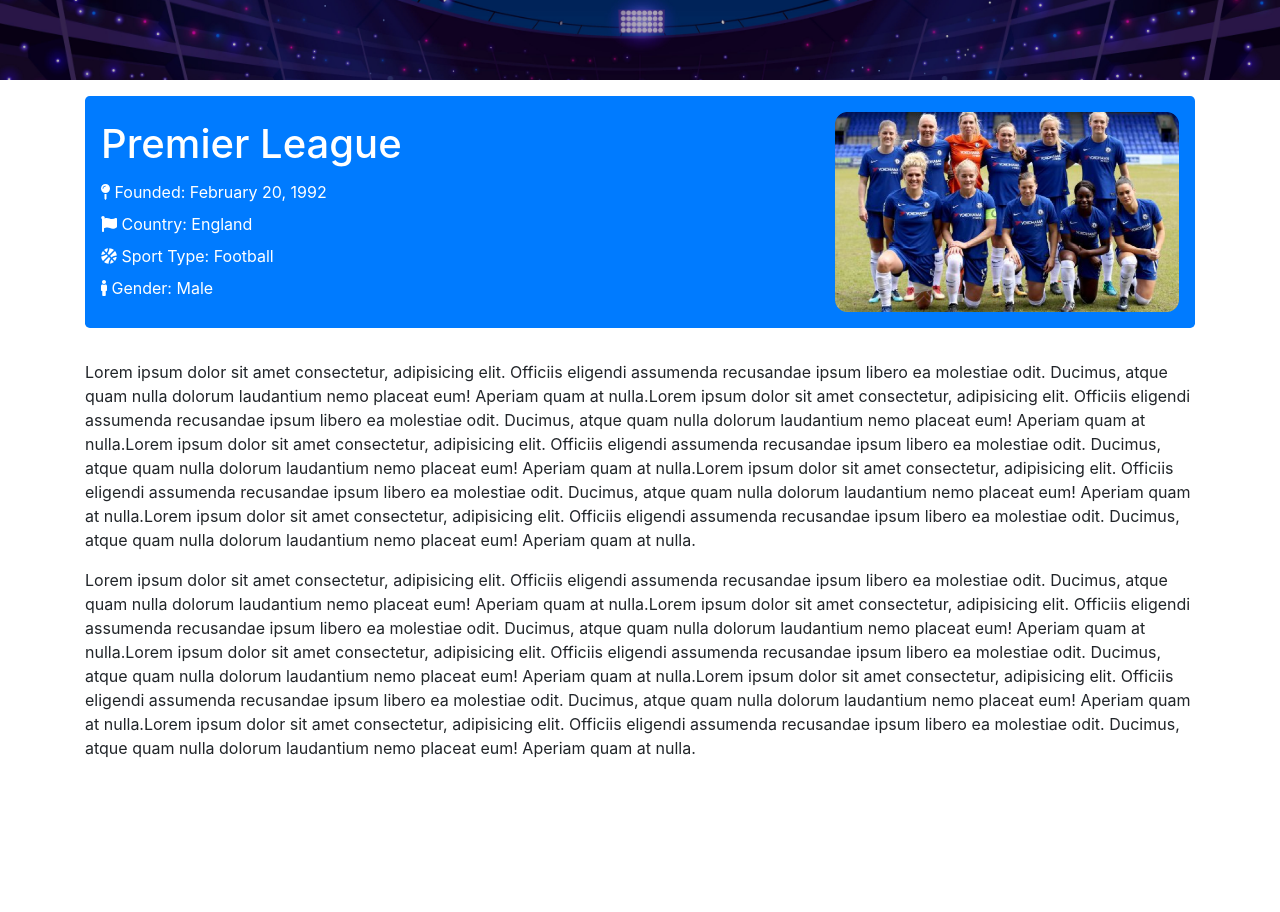
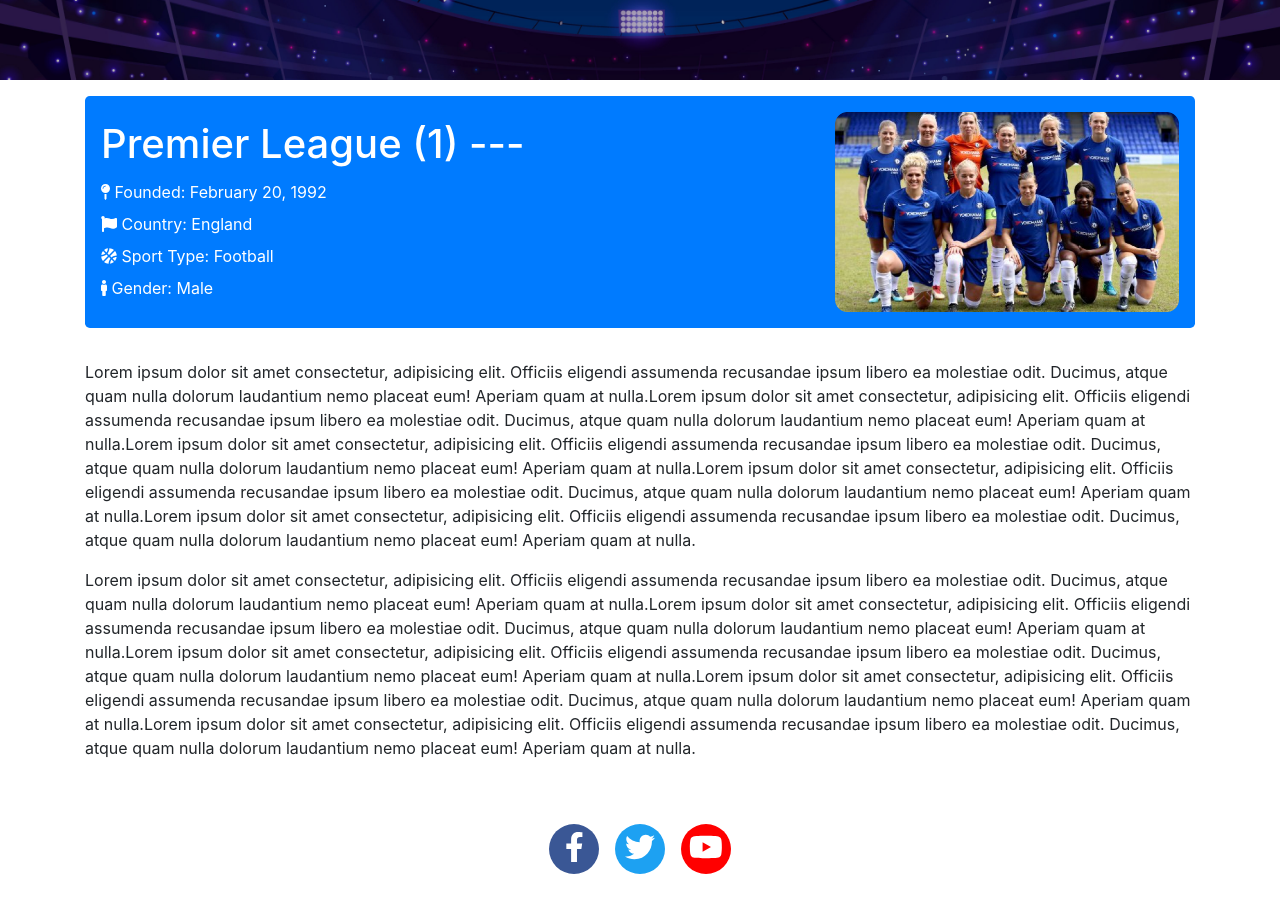
Before and after one commit to tanvir8321/sports-zone, a React (Create React App) app: page /league/1 in a window 1280 px wide. Shown: the part 220-1132 px from the top of the page. Before the commit the page ends 996 px from the top, so only its background shows below. Built offline with nearby package versions, Linux system fonts and the light colour scheme; no server answers.

Commit message:
dynamic route

```diff
--- a/package.json
+++ b/package.json
@@ -4,6 +4,8 @@
   "private": true,
   "dependencies": {
     "@fortawesome/fontawesome-svg-core": "^1.2.35",
+    "@fortawesome/free-brands-svg-icons": "^5.15.3",
+    "@fortawesome/free-regular-svg-icons": "^5.15.3",
     "@fortawesome/free-solid-svg-icons": "^5.15.3",
     "@fortawesome/react-fontawesome": "^0.1.14",
     "@testing-library/jest-dom": "^5.14.1",
@@ -13,6 +15,7 @@
     "react": "^17.0.2",
     "react-bootstrap": "^1.6.1",
     "react-dom": "^17.0.2",
+    "react-router-dom": "^5.2.0",
     "react-scripts": "4.0.3",
     "web-vitals": "^1.1.2"
   },
--- a/src/App.js
+++ b/src/App.js
@@ -1,19 +1,33 @@
-import Header from "./components/Header/Header";
-import LeagueCard from "./components/LeagueCard/LeagueCard";
 import './App.css';
 import 'bootstrap/dist/css/bootstrap.min.css';
 import './components/responsive.css';
-import Footer from "./components/Footer/Footer";
 import ExploreMore from "./components/ExploreMore/ExploreMore";
+
+import {
+  BrowserRouter as Router,
+  Switch,
+  Route,
+  Link
+} from "react-router-dom";
+import Home from './components/Home/Home';
+import NoMatch from './components/NoMatch/NoMatch';
 function App() {
+
   return (
     <div>
-      {/* <Header></Header>
-      <div className="bg-league py-5">
-        <LeagueCard></LeagueCard>
-      </div>
-      <Footer></Footer> */}
-      <ExploreMore></ExploreMore>
+      <Router>
+        <Switch>
+          <Route exact path="/">
+            <Home></Home>
+          </Route>
+          <Route path="/league/:id">
+              <ExploreMore></ExploreMore>
+          </Route>
+          <Route path="*">
+            <NoMatch></NoMatch>
+          </Route>
+        </Switch>
+      </Router>
     </div>
   );
 }
--- a/src/components/ExploreMore/ExploreMore.css
+++ b/src/components/ExploreMore/ExploreMore.css
@@ -2,3 +2,21 @@
     height: 200px;
     margin-top: 0 !important;
 }
+.footerIconSize{
+    font-size: 30px;
+    color: #fff;
+}
+.fbColor,.twitterColor,.youtubeColor{
+    height: 50px;
+    width: 50px;
+    border-radius: 100% !important;
+}
+.fbColor{
+    background-color: #3A5795 !important;
+}
+.twitterColor{
+    background-color: #1DA1F2 !important;
+}
+.youtubeColor{
+    background-color: #FF0000 !important;
+}
--- a/src/components/ExploreMore/ExploreMore.js
+++ b/src/components/ExploreMore/ExploreMore.js
@@ -1,12 +1,25 @@
 import React from 'react';
 import { faBasketballBall, faMale, faFlag, faMapPin } from '@fortawesome/free-solid-svg-icons';
+import { faFacebookF, faTwitter, faYoutube } from "@fortawesome/free-brands-svg-icons"
 import { FontAwesomeIcon } from '@fortawesome/react-fontawesome';
 import { ListGroup, Jumbotron } from 'react-bootstrap';
 import Header from '../Header/Header';
 import Female from '../../images/female.png';
 import './ExploreMore.css';
+import { useParams } from 'react-router-dom';
+import { useEffect } from 'react';
+import { useState } from 'react';
 
 const ExploreMore = () => {
+    let { id } = useParams();
+    const [leagueDetail, setLeagueDetail] = useState({});
+    useEffect(()=>{
+        const url = `https://www.thesportsdb.com/api/v1/json/1/lookupleague.php?id=${id}`;
+        fetch(url)
+        .then(res => res.json())
+        .then(data => setLeagueDetail(data));
+    },[])
+    console.log(leagueDetail);
     return (
         <div>
             <Header></Header>
@@ -14,7 +27,7 @@
                 <Jumbotron className="bg-primary text-white p-3">
                     <div className="row align-items-center">
                         <div className="col-12 col-md-6">
-                            <h1>Premier League</h1>
+                            <h1>Premier League ({id}) ---</h1>
                             <ListGroup as="ul">
                                 <ListGroup.Item as="li" className="bg-transparent border-0 px-0 py-1"><FontAwesomeIcon icon={faMapPin}/> Founded: February 20, 1992</ListGroup.Item>
                                 <ListGroup.Item as="li" className="bg-transparent border-0 px-0 py-1"><FontAwesomeIcon icon={faFlag}/> Country: England</ListGroup.Item>
@@ -30,6 +43,13 @@
                 <p>Lorem ipsum dolor sit amet consectetur, adipisicing elit. Officiis eligendi assumenda recusandae ipsum libero ea molestiae odit. Ducimus, atque quam nulla dolorum laudantium nemo placeat eum! Aperiam quam at nulla.Lorem ipsum dolor sit amet consectetur, adipisicing elit. Officiis eligendi assumenda recusandae ipsum libero ea molestiae odit. Ducimus, atque quam nulla dolorum laudantium nemo placeat eum! Aperiam quam at nulla.Lorem ipsum dolor sit amet consectetur, adipisicing elit. Officiis eligendi assumenda recusandae ipsum libero ea molestiae odit. Ducimus, atque quam nulla dolorum laudantium nemo placeat eum! Aperiam quam at nulla.Lorem ipsum dolor sit amet consectetur, adipisicing elit. Officiis eligendi assumenda recusandae ipsum libero ea molestiae odit. Ducimus, atque quam nulla dolorum laudantium nemo placeat eum! Aperiam quam at nulla.Lorem ipsum dolor sit amet consectetur, adipisicing elit. Officiis eligendi assumenda recusandae ipsum libero ea molestiae odit. Ducimus, atque quam nulla dolorum laudantium nemo placeat eum! Aperiam quam at nulla.</p>
                 <p>Lorem ipsum dolor sit amet consectetur, adipisicing elit. Officiis eligendi assumenda recusandae ipsum libero ea molestiae odit. Ducimus, atque quam nulla dolorum laudantium nemo placeat eum! Aperiam quam at nulla.Lorem ipsum dolor sit amet consectetur, adipisicing elit. Officiis eligendi assumenda recusandae ipsum libero ea molestiae odit. Ducimus, atque quam nulla dolorum laudantium nemo placeat eum! Aperiam quam at nulla.Lorem ipsum dolor sit amet consectetur, adipisicing elit. Officiis eligendi assumenda recusandae ipsum libero ea molestiae odit. Ducimus, atque quam nulla dolorum laudantium nemo placeat eum! Aperiam quam at nulla.Lorem ipsum dolor sit amet consectetur, adipisicing elit. Officiis eligendi assumenda recusandae ipsum libero ea molestiae odit. Ducimus, atque quam nulla dolorum laudantium nemo placeat eum! Aperiam quam at nulla.Lorem ipsum dolor sit amet consectetur, adipisicing elit. Officiis eligendi assumenda recusandae ipsum libero ea molestiae odit. Ducimus, atque quam nulla dolorum laudantium nemo placeat eum! Aperiam quam at nulla.</p>
             </div>
+            <footer className="container py-5">
+                <ListGroup as="ul" className="list-group-horizontal justify-content-center">
+                    <ListGroup.Item as="li" className="bg-transparent border-0 mx-2 p-2 fbColor text-center"><FontAwesomeIcon className="footerIconSize" icon={faFacebookF}/></ListGroup.Item>
+                    <ListGroup.Item as="li" className="bg-transparent border-0 mx-2 p-2 twitterColor text-center"><FontAwesomeIcon className="footerIconSize" icon={faTwitter}/></ListGroup.Item>
+                    <ListGroup.Item as="li" className="bg-transparent border-0 mx-2 p-2 youtubeColor text-center"><FontAwesomeIcon className="footerIconSize" icon={faYoutube}/></ListGroup.Item>
+                </ListGroup>
+            </footer>
         </div>
     );
 };
--- /dev/null
+++ b/src/components/Home/Home.js
@@ -0,0 +1,36 @@
+import React from 'react';
+// import Header from "./components/Header/Header";
+import LeagueCard from "../LeagueCard/LeagueCard";
+// import Footer from "./components/Footer/Footer";
+import { useState } from 'react';
+import { useEffect } from 'react';
+import Header from '../Header/Header';
+import Footer from '../Footer/Footer';
+const Home = () => {
+    const [league, setLeague] = useState([]);
+    useEffect(()=>{
+        const url = 'https://www.thesportsdb.com/api/v1/json/1/all_leagues.php';
+        fetch(url)
+        .then(res => res.json())
+        .then(data => setLeague(data.leagues));
+
+    }, [])
+    // league.map(lg => console.log(lg))
+    return (
+        <div>
+            <Header></Header>
+            <div className="bg-league py-5">
+                <div className="container">
+                <div className="row">
+                    {
+                    league.slice(0, 10).map(singleLeague => <LeagueCard singleLeague={singleLeague}></LeagueCard>)
+                    }
+                </div>
+                </div>
+            </div>
+            <Footer></Footer>
+        </div>
+    );
+};
+
+export default Home;
--- a/src/components/LeagueCard/LeagueCard.js
+++ b/src/components/LeagueCard/LeagueCard.js
@@ -3,23 +3,27 @@
 import { faArrowRight } from '@fortawesome/free-solid-svg-icons';
 import { Card, Button } from 'react-bootstrap';
 import leagueOne from '../../images/Leauge Logo/image 1.png';
-const LeagueCard = () => {
+import {
+    BrowserRouter as Router,
+    Switch,
+    Route,
+    Link
+  } from "react-router-dom";
+const LeagueCard = (props) => {
+    console.log(props.singleLeague)
+    const {idLeague,strLeague,strLeagueAlternate,strSport} = props.singleLeague;
     return (
-        <div className="container">
-            <div className="row">
-                <div className="col-12 col-md-6 col-lg-4">
+            <div className="col-12 col-md-6 col-lg-4 mb-4">
                 <Card className="text-center pt-5">
                 <Card.Img variant="top" className="w-50 mx-auto mb-4" src={leagueOne} />
                 <Card.Body>
-                        <Card.Title>Premier League</Card.Title>
+                    <Card.Title>{strLeague}</Card.Title>
                     <Card.Text>
-                        Sports type: Football
+                    Sports type: {strSport}
                     </Card.Text>
-                        <Button variant="primary">Explore <FontAwesomeIcon icon={faArrowRight} /></Button>
+                    <Link to={`/league/${idLeague}`}><Button variant="primary">Explore <FontAwesomeIcon icon={faArrowRight} /></Button></Link>
                 </Card.Body>
                 </Card>
-                </div>
-            </div>
             </div>
     );
 };
--- /dev/null
+++ b/src/components/NoMatch/NoMatch.js
@@ -0,0 +1,15 @@
+import React from 'react';
+import Footer from '../Footer/Footer';
+import Header from '../Header/Header';
+
+const NoMatch = () => {
+    return (
+        <div>
+            <Header></Header>
+                <h1>Not found..</h1>
+            <Footer></Footer>
+        </div>
+    );
+};
+
+export default NoMatch;
```
Also changed, not shown: 1 other file (tests, documents, lock files or other folders). Lines whose indentation alone changed are shown as unchanged.
